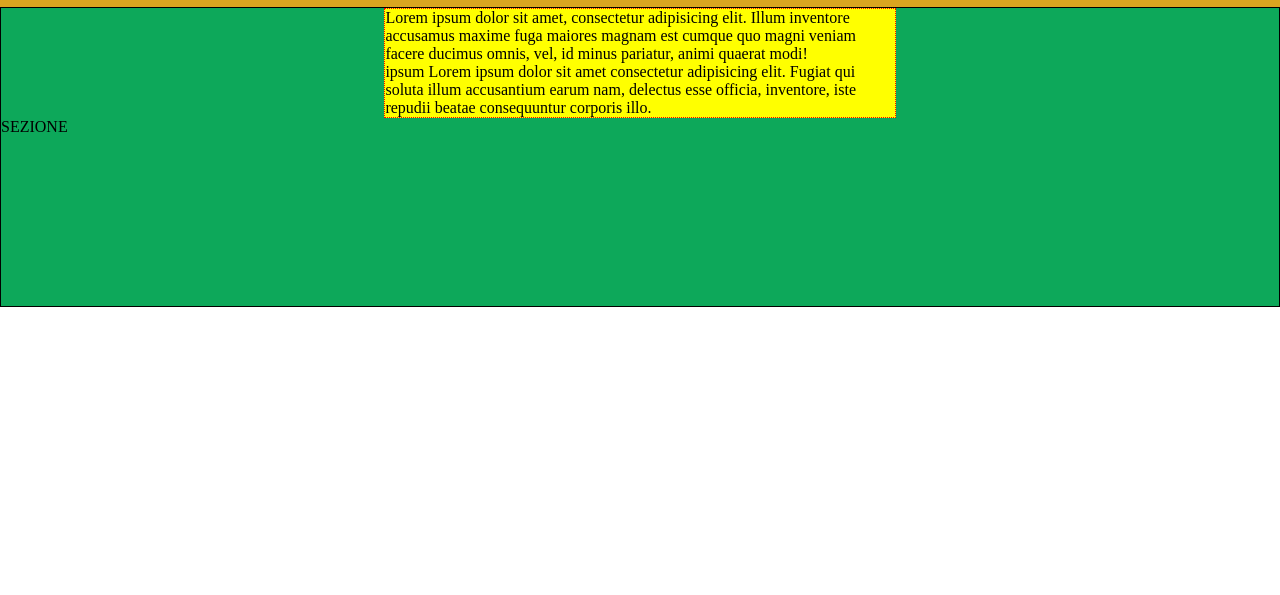
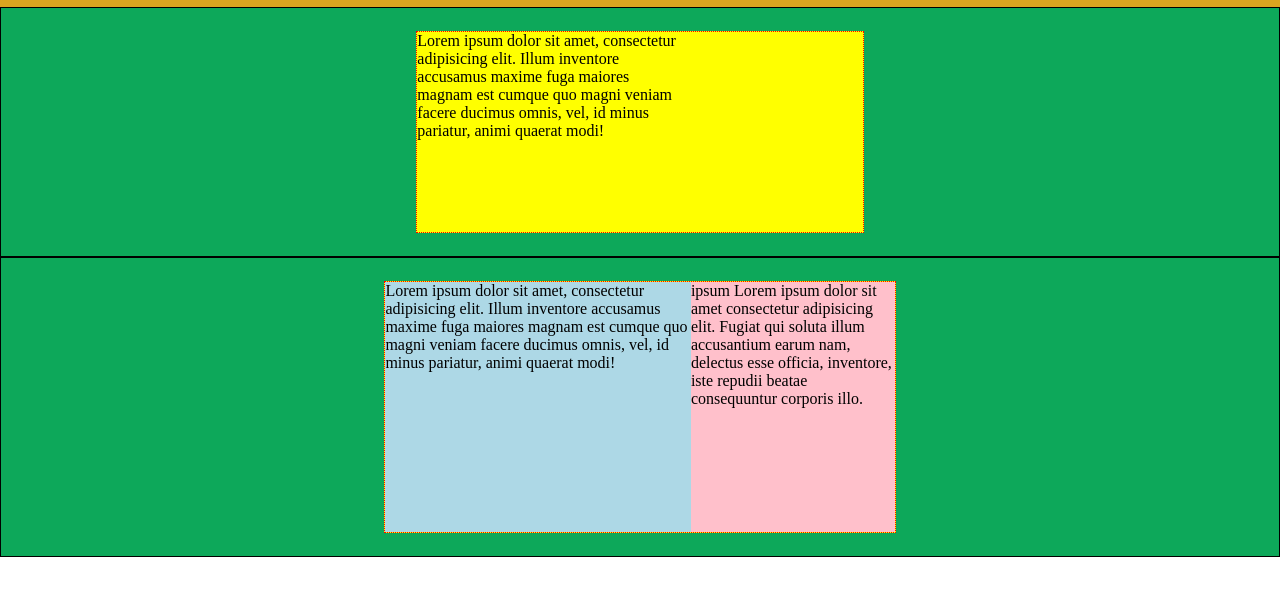
Before and after one commit to jacoposergio/htmlcss-struttura-discord, a plain HTML site: page index.html in a window 1280 px wide. Shown: the part 43-638 px from the top of the page. Drawn offline with Linux system fonts and the light colour scheme.

Commit message:
primi 2 rettangoli done

```diff
--- a/css/style.css
+++ b/css/style.css
@@ -52,11 +52,33 @@ header {
 
             }
 
+            .jumbo-section{
+                background-color: rgb(13, 168, 90);
+                /* TEST */
+                height: 250px;
+
+                border: 1px solid black;
+                display: flex;
+                align-items: center;
+            }
+
     section{
         background-color: rgb(13, 168, 90);
         /* TEST */
         height: 300px;
+
         border: 1px solid black;
+        display: flex;
+        align-items: center;
+    }
+
+
+         .section-container.jumbo{
+            background-color: yellow;
+            border: 1px dotted red;
+            width: 35%;
+            margin: auto;
+            display: flex;
             }
 
             .section-container{
@@ -64,4 +86,28 @@ section{
             border: 1px dotted red;
             width: 40%;
             margin: auto;
+            display: flex;
                 }
+
+            .jumbotron{
+                width: 60%;
+                align-items: center;
+                /* TEST */
+                height: 200px;
+
+            }
+
+            .colonna.azzurra{
+                width: 60%;
+                background-color: lightblue;
+                /* TEST  */
+                height: 250px;
+
+            }
+
+            .colonna.rosa{
+                width: 40%;
+                background-color: pink;
+                /* TEST  */
+                height: 250px;
+            }
--- a/index.html
+++ b/index.html
@@ -27,15 +27,22 @@
       <!-- MAIN -->
       <main>
 
-          <!-- SECTION  -->
-          <section uno>
+          <!-- SECTION UNO -->
+          <div class="jumbo-section">
+          <div class="section-container jumbo">
+                <div class="jumbotron">Lorem ipsum dolor sit amet, consectetur adipisicing elit. Illum inventore accusamus maxime fuga maiores magnam est cumque quo magni veniam facere ducimus omnis, vel, id minus pariatur, animi quaerat modi!</div>
+            </div>
+        </div>
+
+          <!-- SECTION UNO -->
+          <section>
               <div class="section-container uno">
-                  <div>Lorem ipsum dolor sit amet, consectetur adipisicing elit. Illum inventore accusamus maxime fuga maiores magnam est cumque quo magni veniam facere ducimus omnis, vel, id minus pariatur, animi quaerat modi!</div>
-                  <div>ipsum Lorem ipsum dolor sit amet consectetur adipisicing elit. Fugiat qui soluta illum accusantium earum nam, delectus esse officia, inventore, iste repudii beatae consequuntur corporis illo. </div>
+                  <div class="colonna azzurra">Lorem ipsum dolor sit amet, consectetur adipisicing elit. Illum inventore accusamus maxime fuga maiores magnam est cumque quo magni veniam facere ducimus omnis, vel, id minus pariatur, animi quaerat modi!</div>
+                  <div class="colonna rosa">ipsum Lorem ipsum dolor sit amet consectetur adipisicing elit. Fugiat qui soluta illum accusantium earum nam, delectus esse officia, inventore, iste repudii beatae consequuntur corporis illo. </div>
               </div>
 
 
-              SEZIONE
+
           </section>
      </main>
 </body>
```
Lines whose indentation alone changed are shown as unchanged.
